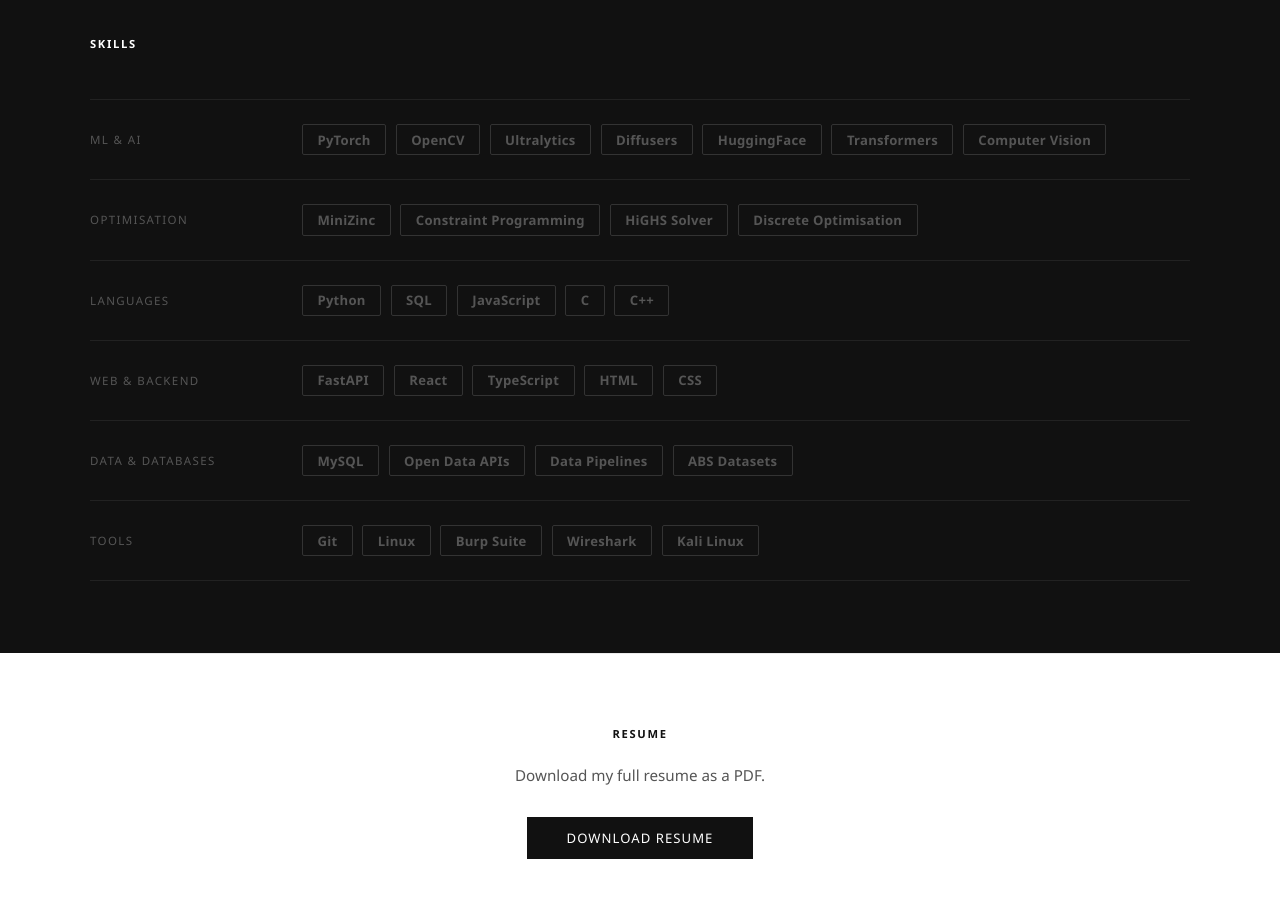
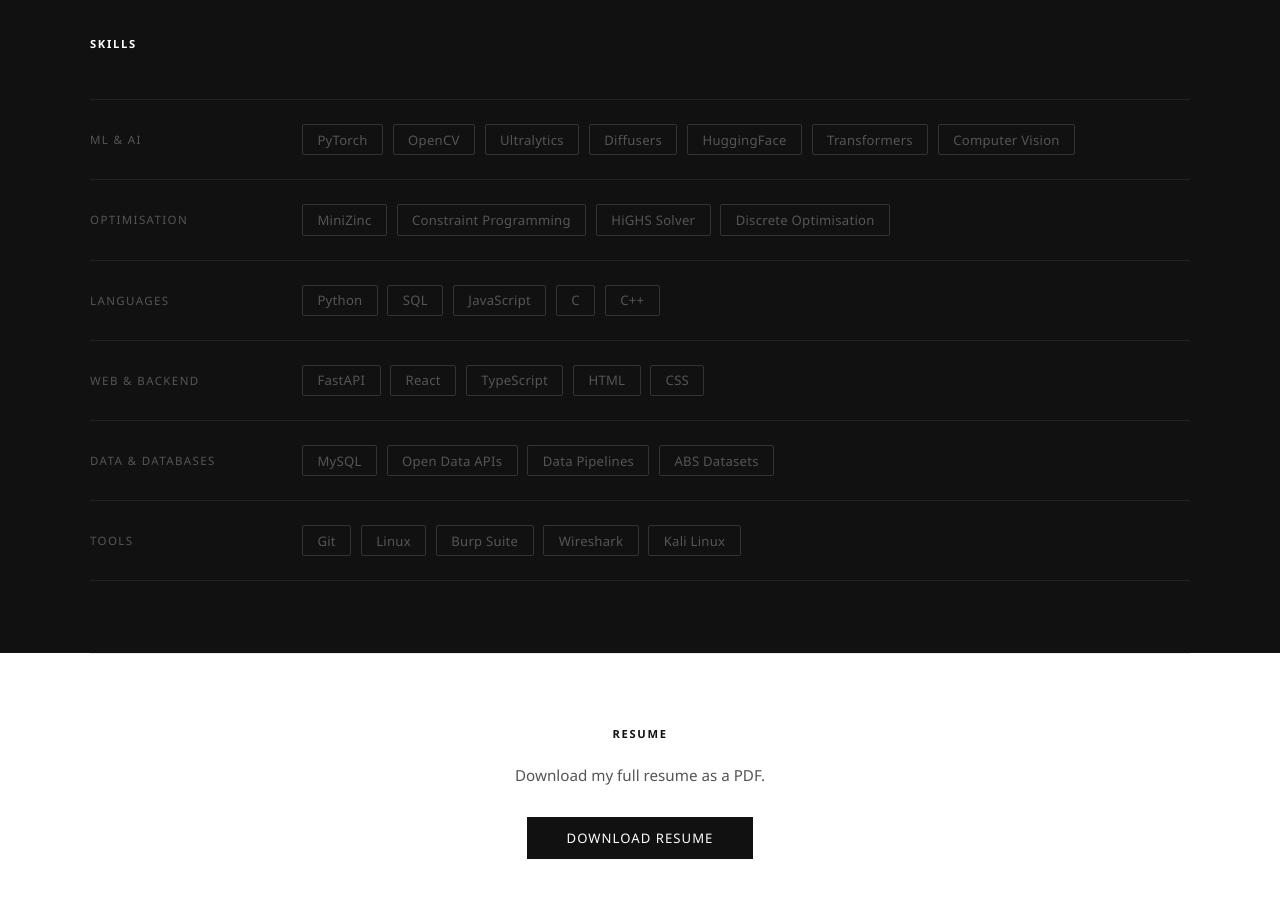
Before and after one commit to Ratch03/Portfolio, a React (Vite) app: page / in a window 1280 px wide. Shown: the part 1920-2818 px from the top of the page. Built offline with nearby package versions, Linux system fonts and the light colour scheme.

Commit message:
Refactor Skills component and update styles

```diff
--- a/src/components/Skills.tsx
+++ b/src/components/Skills.tsx
@@ -28,7 +28,7 @@
                 <p style={{ fontSize: '0.72rem', letterSpacing: '0.12em', textTransform: 'uppercase', color: '#555', margin: 0 }}>{group.category}</p>
                 <div style={{ display: 'flex', flexWrap: 'wrap', gap: '0.6rem' }}>
                   {group.items.map(item => (
-                    <span key={item} style={{ fontSize: '0.82rem', padding: '0.35rem 0.9rem', border: '0.5px solid #333', color: '#555', borderRadius: '2px', letterSpacing: '0.02em', fontWeight: 700 }}>{item}</span>
+                    <span key={item} style={{ fontSize: '0.82rem', padding: '0.35rem 0.9rem', border: '0.5px solid #333', color: '#555', borderRadius: '2px', letterSpacing: '0.02em', fontWeight: 400 }}>{item}</span>
                   ))}
                 </div>
               </div>
```
